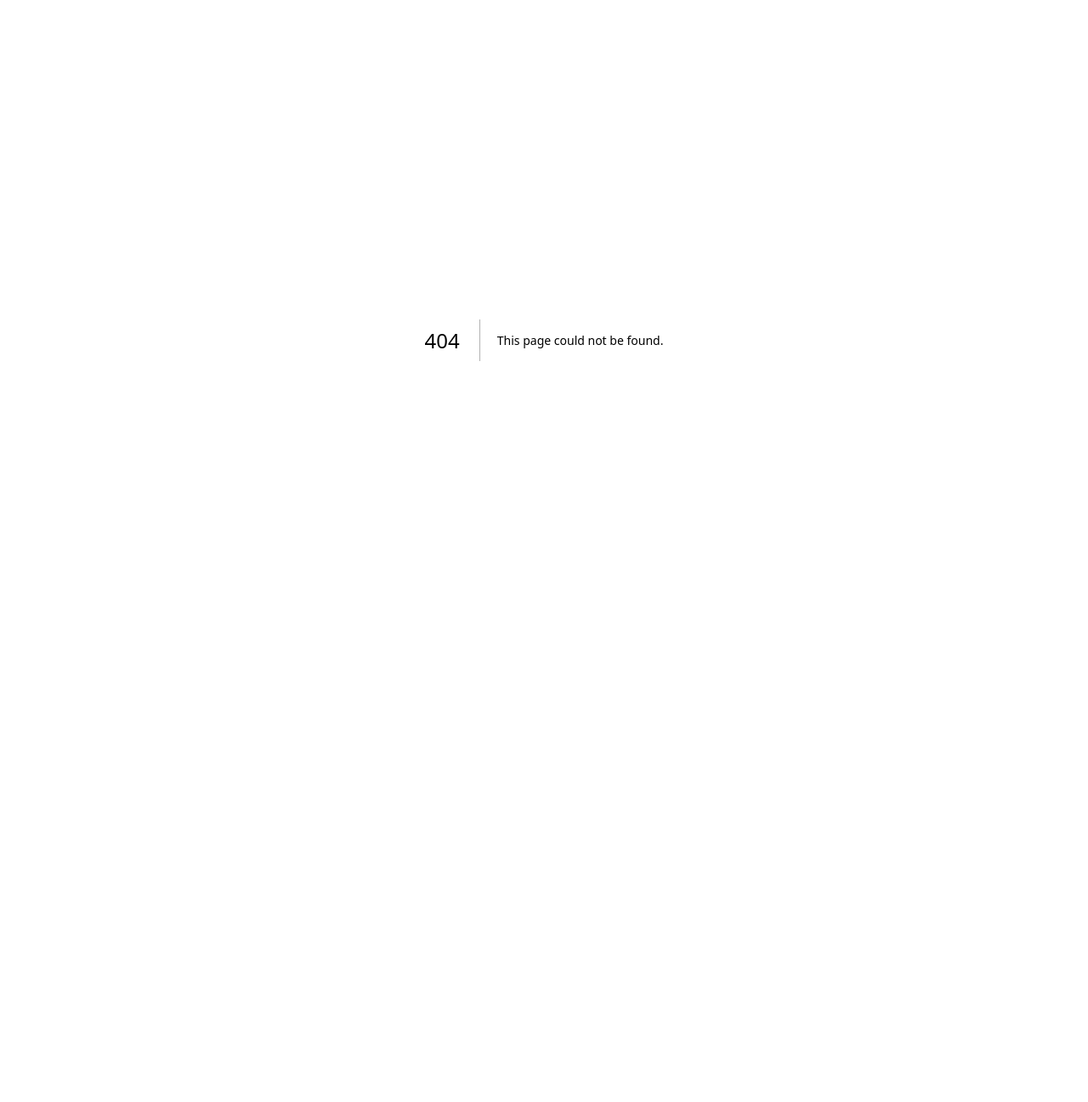
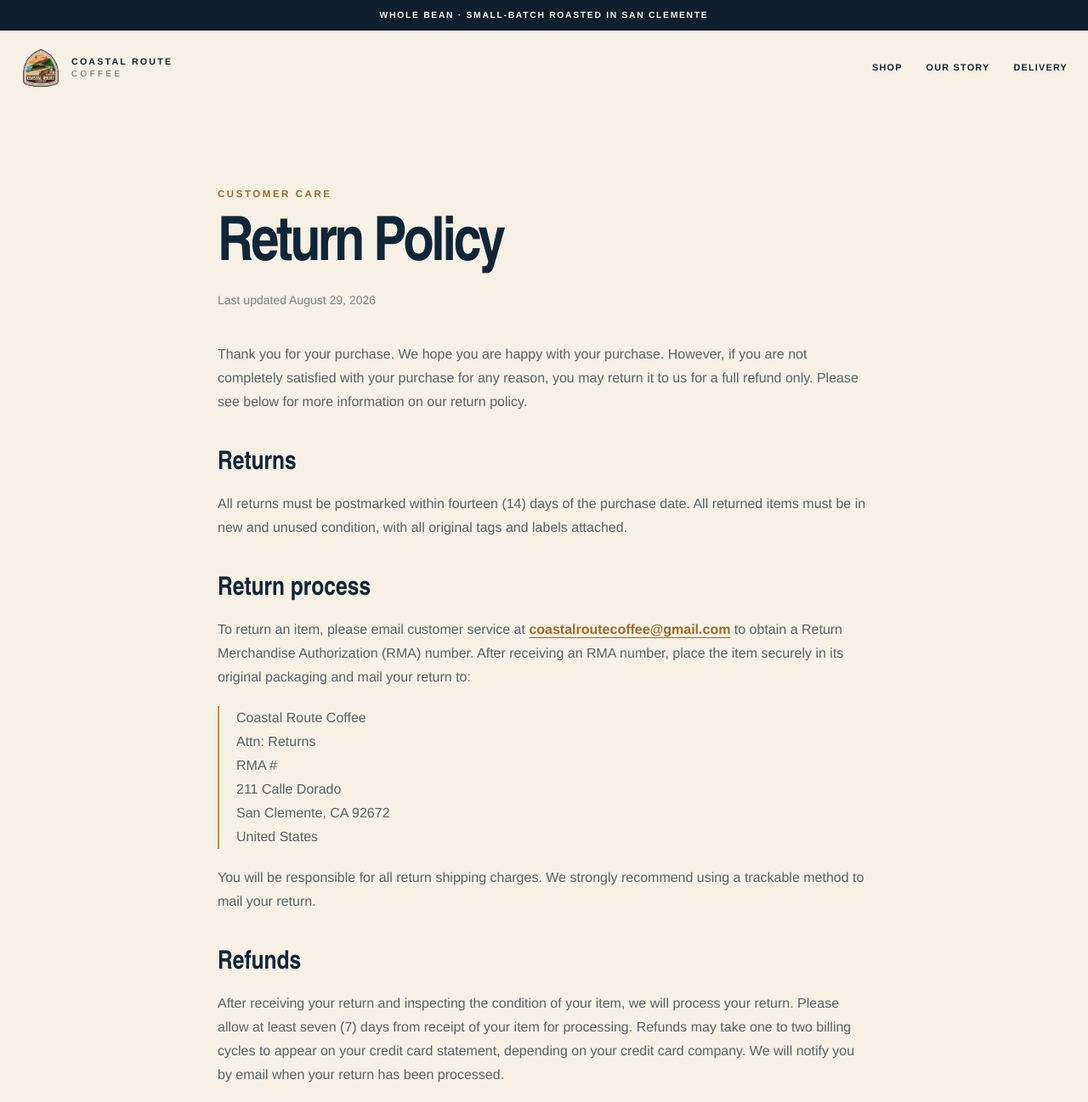
Before and after one commit to jaywertin/coastalroutecoffee, a Next.js app: page /return-policy in a window 1280 px wide. Before the commit this address had no page. Shown: the top 1297 px of the page at 85% size. Before the commit the page ends 800 px from the top, so only its background shows below. Built offline with nearby package versions, Linux system fonts and the light colour scheme.

Commit message:
Add storefront return policy

```diff
--- a/app/_components/site-footer.tsx
+++ b/app/_components/site-footer.tsx
@@ -21,6 +21,7 @@
             <Link href="/shop">Shop coffee</Link>
             <Link href="/our-story">Our story</Link>
             <Link href="/shipping">Shipping & local delivery</Link>
+            <Link href="/return-policy">Return policy</Link>
           </div>
         </div>
         <div>
--- /dev/null
+++ b/app/return-policy/page.tsx
@@ -0,0 +1,63 @@
+import type { Metadata } from "next";
+import { SiteFooter } from "@/app/_components/site-footer";
+import { SiteHeader } from "@/app/_components/site-header";
+
+export const metadata: Metadata = {
+  title: "Return Policy | Coastal Route Coffee",
+  description: "Return and refund information for Coastal Route Coffee orders.",
+};
+
+export default function ReturnPolicyPage() {
+  return (
+    <main>
+      <SiteHeader />
+      <section className="bg-[#f6f0e5] px-6 py-16 sm:py-24 lg:px-10">
+        <article className="mx-auto max-w-3xl">
+          <p className="eyebrow text-[#9b6a2d]">Customer care</p>
+          <h1 className="font-display mt-5 text-6xl leading-[0.92] tracking-[-0.045em] sm:text-7xl">Return Policy</h1>
+          <p className="mt-5 text-sm text-[#102638]/55">Last updated August 29, 2026</p>
+
+          <div className="mt-10 space-y-10 text-base leading-7 text-[#102638]/70">
+            <p>Thank you for your purchase. We hope you are happy with your purchase. However, if you are not completely satisfied with your purchase for any reason, you may return it to us for a full refund only. Please see below for more information on our return policy.</p>
+
+            <section>
+              <h2 className="font-display text-3xl text-[#102638]">Returns</h2>
+              <p className="mt-4">All returns must be postmarked within fourteen (14) days of the purchase date. All returned items must be in new and unused condition, with all original tags and labels attached.</p>
+            </section>
+
+            <section>
+              <h2 className="font-display text-3xl text-[#102638]">Return process</h2>
+              <p className="mt-4">To return an item, please email customer service at <a className="font-semibold text-[#9b6a2d] underline underline-offset-4" href="mailto:coastalroutecoffee@gmail.com">coastalroutecoffee@gmail.com</a> to obtain a Return Merchandise Authorization (RMA) number. After receiving an RMA number, place the item securely in its original packaging and mail your return to:</p>
+              <address className="mt-5 border-l-2 border-[#c18d3d] pl-5 not-italic">
+                Coastal Route Coffee<br />
+                Attn: Returns<br />
+                RMA #<br />
+                211 Calle Dorado<br />
+                San Clemente, CA 92672<br />
+                United States
+              </address>
+              <p className="mt-5">You will be responsible for all return shipping charges. We strongly recommend using a trackable method to mail your return.</p>
+            </section>
+
+            <section>
+              <h2 className="font-display text-3xl text-[#102638]">Refunds</h2>
+              <p className="mt-4">After receiving your return and inspecting the condition of your item, we will process your return. Please allow at least seven (7) days from receipt of your item for processing. Refunds may take one to two billing cycles to appear on your credit card statement, depending on your credit card company. We will notify you by email when your return has been processed.</p>
+            </section>
+
+            <section>
+              <h2 className="font-display text-3xl text-[#102638]">Exceptions</h2>
+              <p className="mt-4">For defective or damaged products, please contact us using the information below to arrange a refund or exchange.</p>
+            </section>
+
+            <section>
+              <h2 className="font-display text-3xl text-[#102638]">Questions</h2>
+              <p className="mt-4">If you have any questions concerning our return policy, please contact us:</p>
+              <p className="mt-3"><a className="font-semibold text-[#9b6a2d] underline underline-offset-4" href="tel:+19494310683">949-431-0683</a><br /><a className="font-semibold text-[#9b6a2d] underline underline-offset-4" href="mailto:coastalroutecoffee@gmail.com">coastalroutecoffee@gmail.com</a></p>
+            </section>
+          </div>
+        </article>
+      </section>
+      <SiteFooter />
+    </main>
+  );
+}
```
